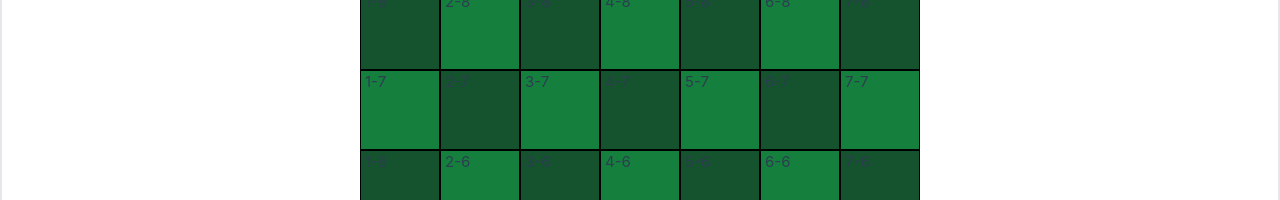
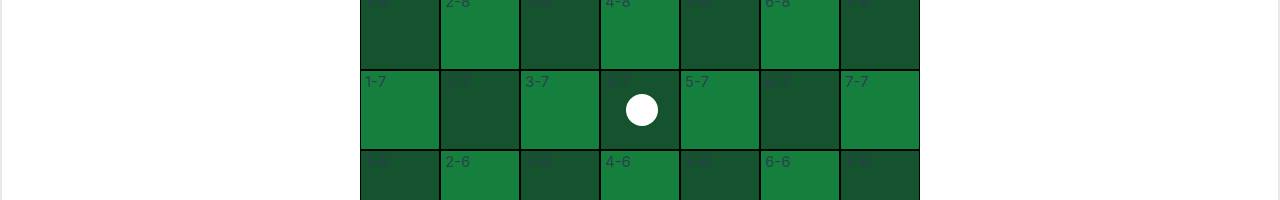
Before and after one commit to RussellShire/turn-based-football, a Vue app: page / in a window 1280 px wide. Shown: the part 172-372 px from the top of the page. Built offline with nearby package versions, Linux system fonts and the light colour scheme.

Commit message:
Add hardcoded ball

```diff
--- a/src/App.vue
+++ b/src/App.vue
@@ -11,6 +11,8 @@
     }
     return ans;
   }
+
+  const ballPosition = ref('4-7');
 
   const findAdjacent = (startLocation, distance) => {
     const distanceRange = range(distance *-1, distance).filter(num => num != 0);
@@ -68,13 +70,18 @@
     >
       <div
         v-for="(box, indexXaxis) in cols"
-        @click="highLightAdjacent([(indexXaxis+1), (indexYaxis+1)], 2)"
-        :id="(indexXaxis+1)+'-'+(indexYaxis+1)"
+        @click="highLightAdjacent([(indexXaxis+1), (indexYaxis+1)], 1)"
         :key="indexXaxis"
         :class="isHighlighted([(indexXaxis+1), (indexYaxis+1)]) ? ' bg-red-600' : ((indexXaxis+1) + (indexYaxis+1)) % 2 === 0 ? 'bg-green-700' : 'bg-green-900'"
         class="border border-black w-20 h-20 pl-1"
       >
         {{indexXaxis+1}}-{{indexYaxis+1}}
+        <div
+          :id="(indexXaxis+1)+'-'+(indexYaxis+1)"
+          class="flex justify-center items-center"
+        >
+          <div v-if="ballPosition === (indexXaxis+1)+'-'+(indexYaxis+1)" class="w-8 h-8 bg-white rounded-3xl"></div>
+        </div>
       </div>
     </div>
   </div>
```
